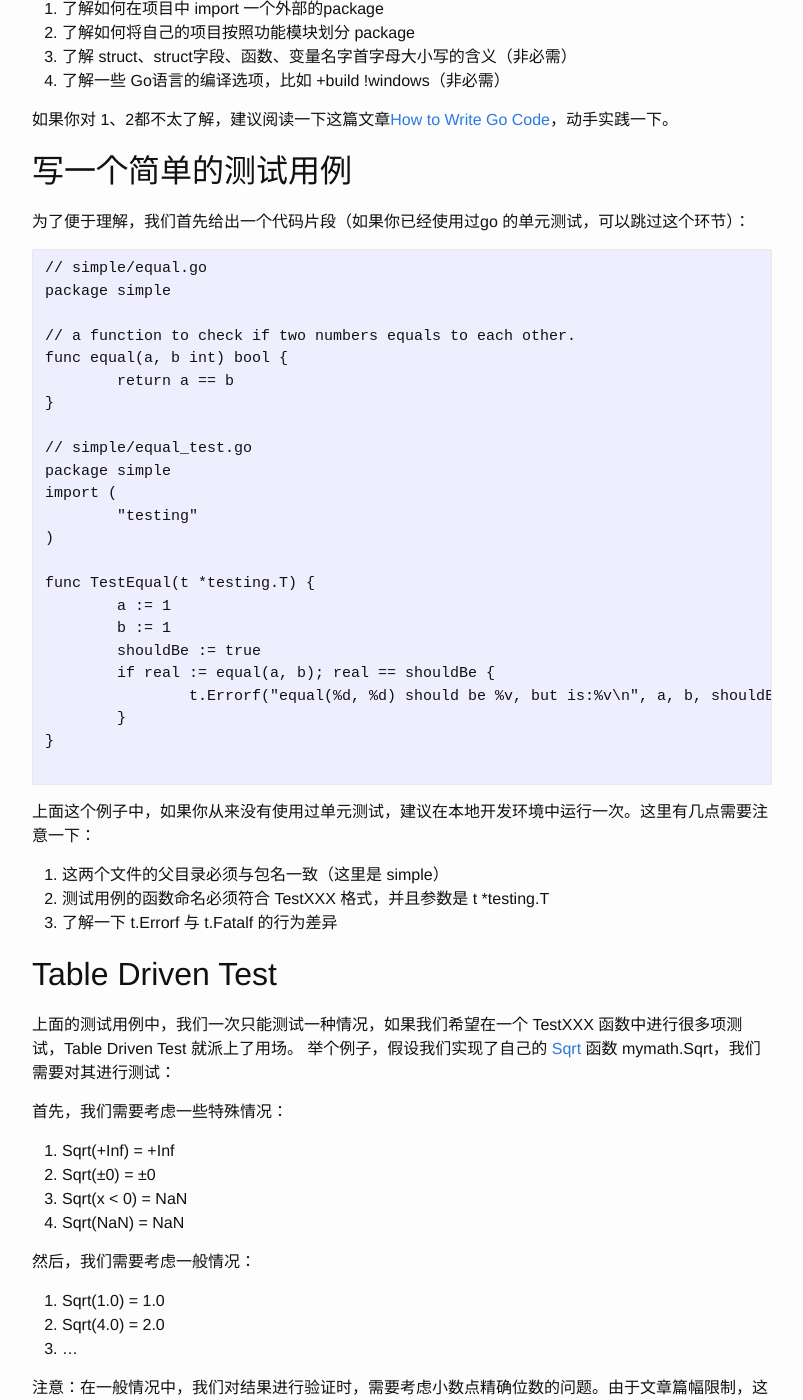
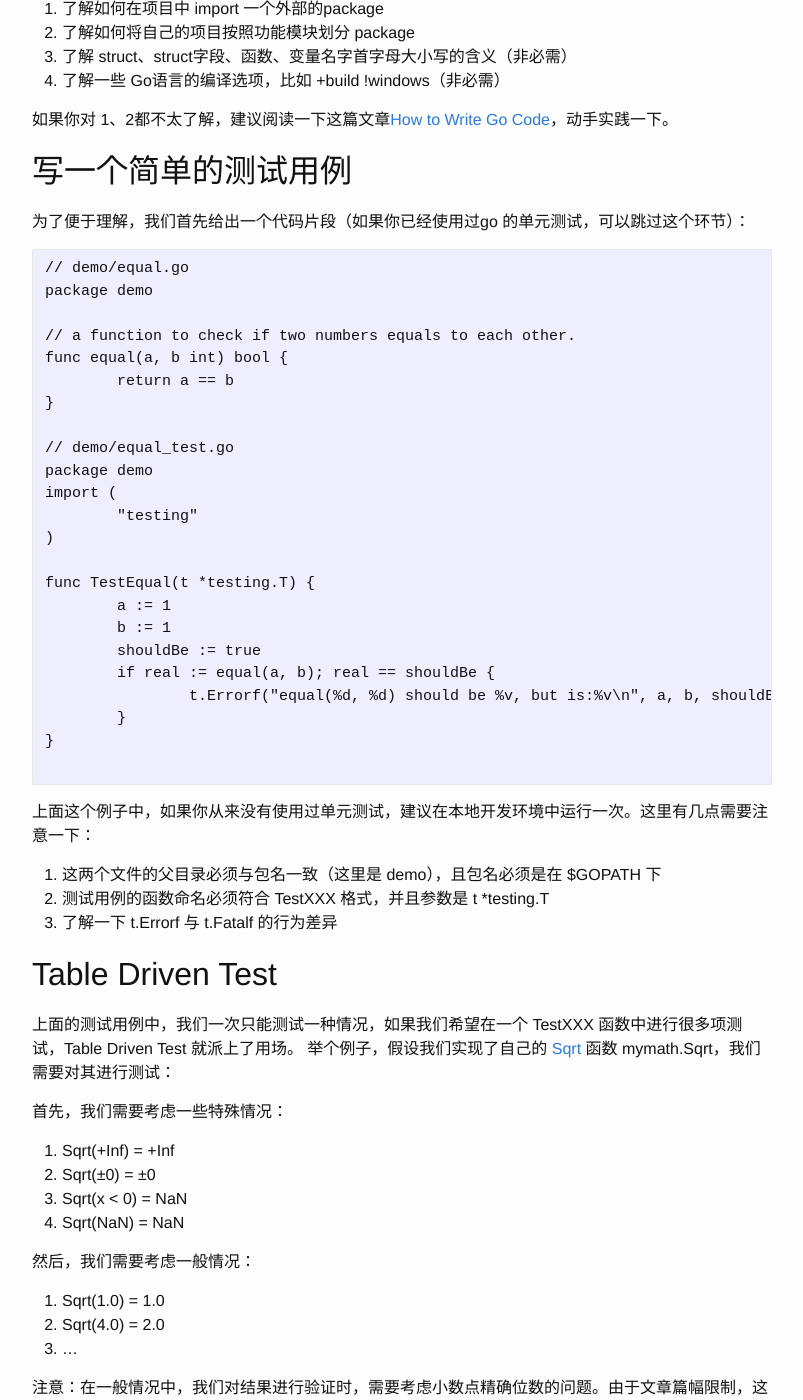
Before and after one commit to oscarzhao/oscarzhao.github.io, a Jekyll site: the page built from _posts/2016-10-13-go-testing.markdown, in a window 1280 px wide and 1400 px high, scrolled down 851 px. Shown: the whole window, without its empty margins (238-1041 px from the left). Built offline with Jekyll 4.4.1, drawn with Linux system fonts in a browser that asks for light colours.

Commit message:
small modification

````diff
--- a/_posts/2016-10-13-go-testing.markdown
+++ b/_posts/2016-10-13-go-testing.markdown
@@ -40,16 +40,16 @@ Go 语言在设计之初就考虑到了代码的可测试性。一方面 Go 本
 为了便于理解，我们首先给出一个代码片段（如果你已经使用过go 的单元测试，可以跳过这个环节）：
 
 ```
-// simple/equal.go
-package simple
+// demo/equal.go
+package demo
 
 // a function to check if two numbers equals to each other.
 func equal(a, b int) bool {
 	return a == b
 }
 
-// simple/equal_test.go
-package simple
+// demo/equal_test.go
+package demo
 import (
 	"testing"
 )
@@ -67,7 +67,7 @@ func TestEqual(t *testing.T) {
 
 上面这个例子中，如果你从来没有使用过单元测试，建议在本地开发环境中运行一次。这里有几点需要注意一下：
 
-1. 这两个文件的父目录必须与包名一致（这里是 simple）
+1. 这两个文件的父目录必须与包名一致（这里是 demo），且包名必须是在 $GOPATH 下
 2. 测试用例的函数命名必须符合 TestXXX 格式，并且参数是 t *testing.T
 3. 了解一下 t.Errorf 与 t.Fatalf 的行为差异
 
````
